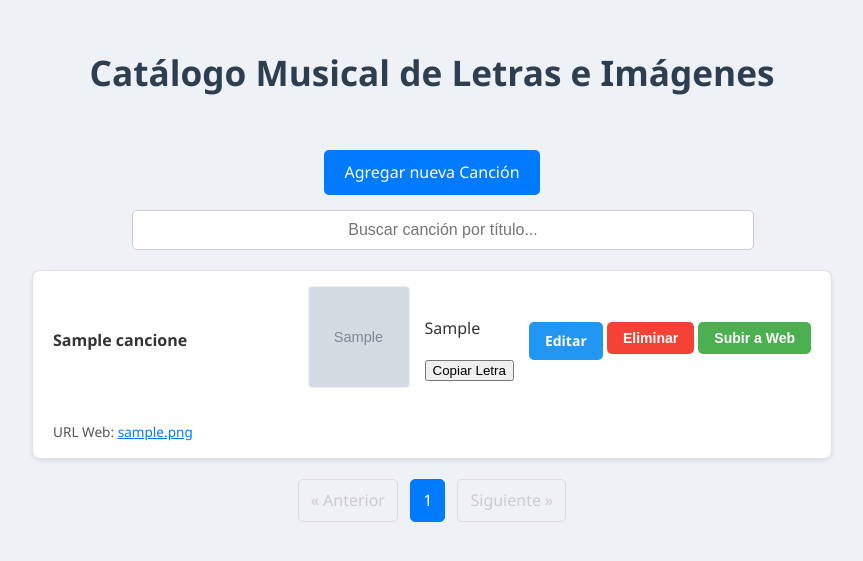
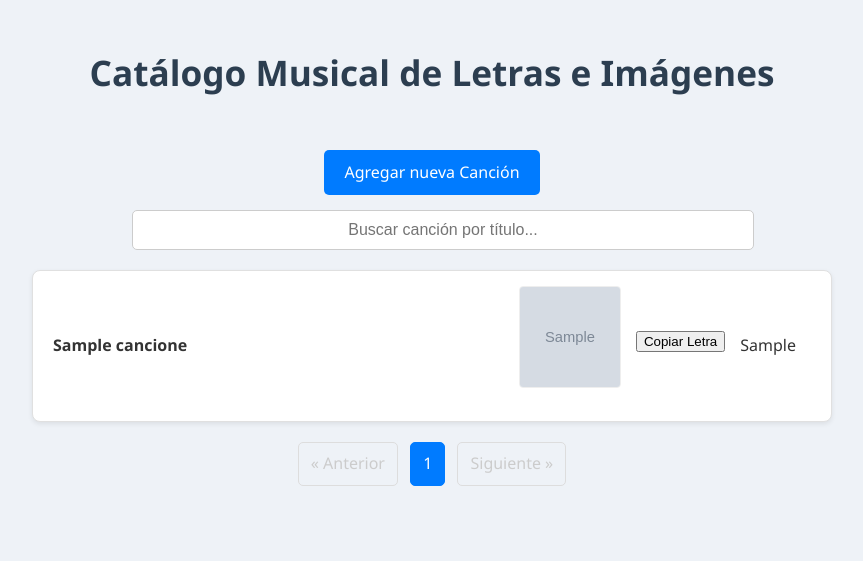
Before and after one commit to jolubaqui/Flask-AdministradorFotoCanciones, a Flask app: page / in a window 1280 px wide. Shown: the top 561 px of the page, without its empty margins (208-1071 px from the left). Run offline with Flask 3, Linux system fonts and the light colour scheme; tables that the repository leaves empty hold one stand-in row (values such as "Sample post"); grey boxes marked "Sample" are stand-in pictures.

Commit message:
Acercar las descargas

```diff
--- a/static/css/style.css
+++ b/static/css/style.css
@@ -279,6 +279,14 @@ form input[type="submit"]:hover {
     color: #ccc;
     cursor: not-allowed;
 }
+
+/* Estilo para el nuevo contenedor de la imagen y el botón Copiar Letra */
+.song-media-actions {
+    display: flex;
+    align-items: center; /* Alinea los elementos verticalmente */
+    gap: 15px; /* Espacio entre la imagen y el botón */
+    margin-bottom: 10px; /* Espacio debajo de este bloque */
+}
 /* --- AJUSTES PARA PANTALLAS PEQUEÑAS (Responsive) --- */
 @media (max-width: 768px) {
     body {
--- a/templates/index.html
+++ b/templates/index.html
@@ -8,7 +8,8 @@
 </head>
 <body>
     <h1>Catálogo Musical de Letras e Imágenes</h1>
-    <div class="header-actions"> <a href="{{ url_for('agregar_cancion') }}" class="button">Agregar nueva Canción</a>
+    <div class="header-actions">
+        <a href="{{ url_for('agregar_cancion') }}" class="button">Agregar nueva Canción</a>
         <div class="search-container">
             <input type="text" id="searchInput" placeholder="Buscar canción por título..." onkeyup="buscarCanciones()">
         </div>
@@ -25,73 +26,96 @@
     {% endwith %}
 
     {% if canciones %}
-        <div id="song-list-container"> <ul class="song-list" id="initial-song-list">
+        <div id="song-list-container">
+            <ul class="song-list" id="initial-song-list">
                 {% for cancion in canciones %}
-                    <li class="song-item">
-                        <div class="song-info">
-                            <strong>{{ cancion.titulo }}</strong>
-                        </div>
-                        <br>
+    <li class="song-item">
+        <div class="song-info">
+            <strong>{{ cancion.titulo }}</strong>
+        </div>
 
+        <div class="song-media-actions"> <div class="song-image">
+                {% if cancion.ruta_foto %}
+                    <a href="{{ url_for('static', filename=cancion.ruta_foto) }}" download="{{ cancion.titulo | replace(' ', '_') }}.jpg">
+                        <img src="{{ url_for('static', filename=cancion.ruta_foto) }}" alt="Foto de {{ cancion.titulo }}" class="foto-cancion">
+                    </a>
+                {% else %}
+                    <span class="no-photo">No hay foto disponible</span>
+                {% endif %}
+            </div>
 
-                        <div class="song-image">
-                            {% if cancion.ruta_foto %}
-                                <img src="{{ url_for('static', filename=cancion.ruta_foto) }}" alt="Foto de {{ cancion.titulo }}" class="foto-cancion">
-                            {% else %}
-                                <span class="no-photo">No hay foto disponible</span>
-                            {% endif %}
-                        </div>
+            {% if cancion.letra %}
+                <button class="copy-lyrics-button" data-lyrics-id="lyrics-preview-{{ cancion.id }}">Copiar Letra</button>
+            {% endif %}
+        </div> {% if cancion.letra %}
+            <div class="song-lyrics-preview" id="lyrics-preview-{{ cancion.id }}">
+                <p>{{ cancion.letra[:300] }}
+                    {% if cancion.letra | length > 300 %}
+                        ... <span class="read-more" data-target="full-lyrics-{{ cancion.id }}">Leer más</span>
+                    {% endif %}
+                </p>
+                <div id="full-lyrics-{{ cancion.id }}" class="full-lyrics" style="display: none;">
+                    <p>{{ cancion.letra }} <span class="read-less" data-target="lyrics-preview-{{ cancion.id }}">Leer menos</span></p>
+                </div>
+            </div>
+        {% endif %}
 
+        <div class="song-actions">
+            </div>
 
+        </li>
+{% endfor %}
+            </ul>
+        </div>
+        <div class="pagination">
+            {% if page > 1 %}
+            <a href="{{ url_for('index', page=page - 1) }}" class="page-link">&laquo; Anterior</a>
+            {% else %}
+            <span class="page-link disabled">&laquo; Anterior</span>
+            {% endif %}
 
+            {% for p in range(1, total_paginas + 1) %}
+            <a href="{{ url_for('index', page=p) }}" class="page-link {% if p == page %}active{% endif %}">{{ p }}</a>
+            {% endfor %}
 
-                        {% if cancion.letra %}
-                        <div class="song-lyrics-preview" id="lyrics-preview-{{ cancion.id }}">
-<p>{{ cancion.letra[:300] }}
-{% if cancion.letra | length > 300 %}
-... <span class="read-more" data-target="full-lyrics-{{ cancion.id }}">Leer más</span>
-{% endif %}
-</p>
-<div id="full-lyrics-{{ cancion.id }}" class="full-lyrics" style="display: none;">
-<p>{{ cancion.letra }} <span class="read-less" data-target="lyrics-preview-{{ cancion.id }}">Leer menos</span></p>
-</div>
-<button class="copy-lyrics-button" data-lyrics-id="lyrics-preview-{{ cancion.id }}">Copiar Letra</button>
-</div>
-{% endif %}
-                        <div class="song-actions">
-                            <a href="{{ url_for('editar_cancion', id=cancion.id) }}" class="action-button edit-button">Editar</a>
-                            <form action="{{ url_for('eliminar_cancion', id=cancion.id) }}" method="post" style="display:inline;">
-                                <button type="submit" class="action-button delete-button" onclick="return confirm('¿Estás seguro de que quieres eliminar esta canción?');">
-                                    Eliminar
-                                </button>
-                            </form>
-                            {% if cancion.ruta_foto %}
-                                <form action="{{ url_for('subir_a_web', id=cancion.id) }}" method="post" style="display:inline;">
-                                    <button type="submit" class="action-button upload-button">Subir a Web</button>
-                                </form>
-                            {% endif %}
-                        </div>
-                        {% if cancion.url_web_foto %}
-                            <div class="web-url">
-                                URL Web: <a href="{{ cancion.url_web_foto }}" target="_blank">{{ cancion.url_web_foto }}</a>
-                            </div>
-                        {% endif %}
-                    </li>
-                {% endfor %}
-            </ul>
-        </div> {% else %}
+            {% if page < total_paginas %}
+            <a href="{{ url_for('index', page=page + 1) }}" class="page-link">Siguiente &raquo;</a>
+            {% else %}
+            <span class="page-link disabled">Siguiente &raquo;</span>
+            {% endif %}
+        </div>
+    {% else %}
         <p>No hay canciones disponibles. ¡Agrega una!</p>
     {% endif %}
 
     <script>
-        // Función para construir el HTML de una canción a partir de los datos
         function buildSongItem(cancion) {
-            // Lógica para truncar la letra a 300 caracteres
-            let lyricsPreview = '';
+            // Lógica para truncar la letra a 300 caracteres y añadir el botón de copiar
+            let lyricsHtml = '';
             if (cancion.letra) {
                 const truncatedLyrics = cancion.letra.length > 300 ? cancion.letra.substring(0, 300) + '...' : cancion.letra;
-                lyricsPreview = `<div class="song-lyrics-preview"><p>${truncatedLyrics}</p></div>`;
+                lyricsHtml = `
+                    <div class="song-lyrics-preview" id="lyrics-preview-${cancion.id}">
+                        <p>${truncatedLyrics}</p>
+                        <button class="copy-lyrics-button" data-lyrics-id="lyrics-preview-${cancion.id}">Copiar Letra</button>
+                    </div>`;
             }
+            // Lógica para la letra y el botón de copiar
+            let lyricsPreview = '';
+            let copyButton = '';
+            if (cancion.letra) {
+                const truncatedLyrics = cancion.letra.length > 300 ? cancion.letra.substring(0, 300) + '...' : cancion.letra;
+                lyricsPreview = `<div class="song-lyrics-preview" id="lyrics-preview-${cancion.id}"><p>${truncatedLyrics}</p></div>`;
+                copyButton = `<button class="copy-lyrics-button" data-lyrics-id="lyrics-preview-${cancion.id}">Copiar Letra</button>`;
+            }
+            // Lógica para la foto con enlace de descarga
+            let photoHtml = cancion.ruta_foto ?
+            `<div class="song-image">
+            <a href="/static/${cancion.ruta_foto}" download="${cancion.titulo.replace(' ', '_')}.jpg">
+                 <img src="/static/${cancion.ruta_foto}" alt="Foto de ${cancion.titulo}" class="foto-cancion">
+             </a>
+            </div>` :
+            `<div class="song-image"><span class="no-photo">No hay foto disponible</span></div>`;
 
             // Lógica para la URL web
             let webUrl = '';
@@ -99,71 +123,68 @@
                 webUrl = `<div class="web-url">URL Web: <a href="${cancion.url_web_foto}" target="_blank">${cancion.url_web_foto}</a></div>`;
             }
 
-            // Lógica para la foto
-            let photoHtml = cancion.ruta_foto ?
-                `<img src="/static/${cancion.ruta_foto}" alt="Foto de ${cancion.titulo}" class="foto-cancion">` :
-                `<span class="no-photo">No hay foto disponible</span>`;
+
 
             // Lógica para el botón de subir a la web
             let uploadButton = cancion.ruta_foto ? `
                 <form action="/subir_a_web/${cancion.id}" method="post" style="display:inline;">
                     <button type="submit" class="action-button upload-button">Subir a Web</button>
                 </form>` : '';
+
             let html = `
-                <li class="song-item">
-                    <div class="song-info">
-                        <strong>${cancion.titulo}</strong>
-                    </div>
+        <li class="song-item">
+            <div class="song-info">
+                <strong>${cancion.titulo}</strong>
+            </div>
 
+            <div class="song-media-actions">
+                ${photoHtml}
+                ${copyButton}
+            </div>
 
+            ${lyricsPreview}
 
-                    <div class="song-image">
-                        ${photoHtml}
-                    </div>
+            <div class="song-actions">
+                <a href="/editar/${cancion.id}" class="action-button edit-button">Editar</a>
+                <form action="/eliminar/${cancion.id}" method="post" style="display:inline;">
+                    <button type="submit" class="action-button delete-button" onclick="return confirm('¿Estás seguro de que quieres eliminar esta canción?');">
+                        Eliminar
+                    </button>
+                </form>
+                ${uploadButton}
+            </div>
+            ${webUrl}
+        </li>
+    `;
+    return html;
+        }
 
-                    ${lyricsPreview}
-                    <div class="song-actions">
-                        <a href="/editar/${cancion.id}" class="action-button edit-button">Editar</a>
-                        <form action="/eliminar/${cancion.id}" method="post" style="display:inline;">
-                            <button type="submit" class="action-button delete-button" onclick="return confirm('¿Estás seguro de que quieres eliminar esta canción?');">
-                                Eliminar
-                            </button>
-                        </form>
-                        ${uploadButton}
+        document.addEventListener('click', function(event) {
+            if (event.target.classList.contains('copy-lyrics-button')) {
+                const lyricsId = event.target.dataset.lyricsId;
+                // La lógica aquí debe obtener todo el texto, no solo el truncado.
+                // Podrías ajustar tu `buildSongItem` para incluir el texto completo.
+                // Por ahora, funciona con el texto visible.
+                const lyricsElement = document.getElementById(lyricsId).querySelector('p');
+                if (lyricsElement) {
+                    navigator.clipboard.writeText(lyricsElement.innerText.replace('...', '').trim())
+                        .then(() => {
+                            alert('¡Letra copiada al portapapeles!');
+                        })
+                        .catch(err => {
+                            console.error('Error al copiar la letra:', err);
+                            alert('No se pudo copiar la letra.');
+                        });
+                }
+            }
+        });
 
-                    </div>
-                    </li>
-            `;
-            return html;
-
-
-
-        }
-        document.addEventListener(&#39;click&#39;, function(event) {
-    if (event.target.classList.contains(&#39;copy-lyrics-button&#39;)) {
-        const lyricsId = event.target.dataset.lyricsId;
-        const lyricsElement = document.getElementById(lyricsId).querySelector(&#39;p&#39;);
-        if (lyricsElement) {
-            navigator.clipboard.writeText(lyricsElement.innerText)
-                .then(() =&gt; {
-                    alert(&#39;¡Letra copiada al portapapeles!&#39;);
-                })
-                .catch(err =&gt; {
-                    console.error(&#39;Error al copiar la letra:&#39;, err);
-                    alert(&#39;No se pudo copiar la letra.&#39;);
-                });
-        }
-    }
-});
-
-        // Función principal que se activa al escribir en el campo de búsqueda
         function buscarCanciones() {
             const query = document.getElementById('searchInput').value;
             const songListContainer = document.getElementById('song-list-container');
 
-            // Hacemos una llamada a la nueva ruta /buscar de Flask
             fetch(`/buscar?q=${query}`)
-                .then(response => response.json()) // La respuesta viene como JSON, la convertimos a un objeto JavaScript
+                .then(response => response.json())
                 .then(canciones => {
                     let htmlContent = `<ul class="song-list">`;
                     if (canciones.length > 0) {
@@ -175,7 +196,7 @@
                     }
                     htmlContent += `</ul>`;
 
-                    songListContainer.innerHTML = htmlContent; // Reemplazamos el contenido de la lista
+                    songListContainer.innerHTML = htmlContent;
                 })
                 .catch(error => {
                     console.error('Error en la búsqueda:', error);
@@ -183,22 +204,5 @@
                 });
         }
     </script>
-    <div class="pagination">
-    {% if page > 1 %}
-    <a href="{{ url_for('index', page=page - 1) }}" class="page-link">&laquo; Anterior</a>
-    {% else %}
-    <span class="page-link disabled">&laquo; Anterior</span>
-    {% endif %}
-
-    {% for p in range(1, total_paginas + 1) %}
-    <a href="{{ url_for('index', page=p) }}" class="page-link {% if p == page %}active{% endif %}">{{ p }}</a>
-    {% endfor %}
-
-    {% if page < total_paginas %}
-    <a href="{{ url_for('index', page=page + 1) }}" class="page-link">Siguiente &raquo;</a>
-    {% else %}
-    <span class="page-link disabled">Siguiente &raquo;</span>
-    {% endif %}
-</div>
 </body>
 </html>
```
